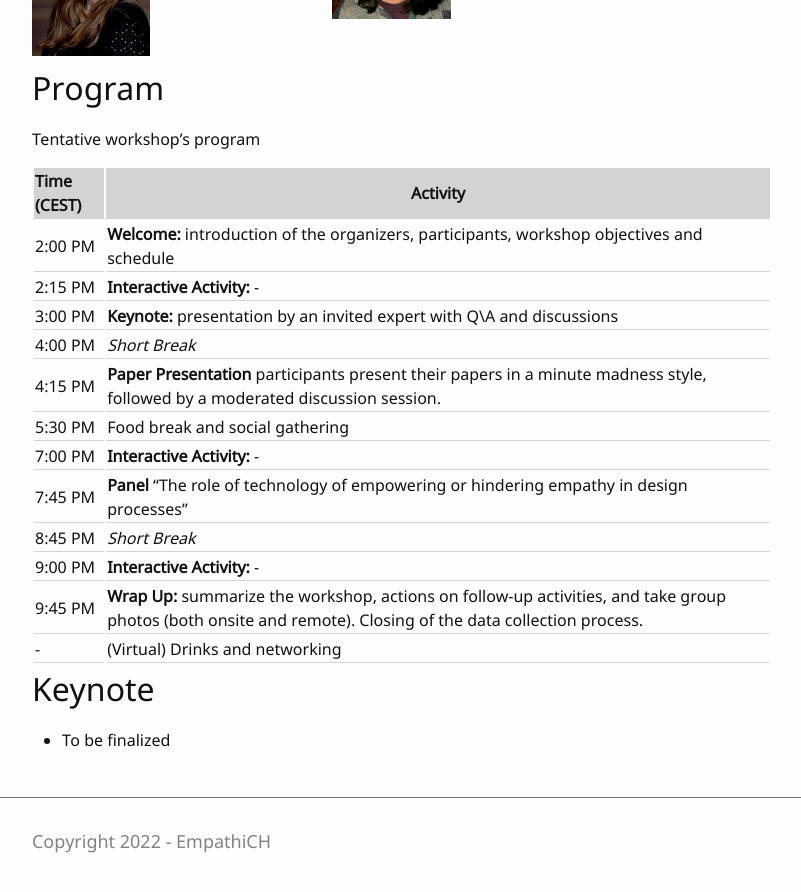
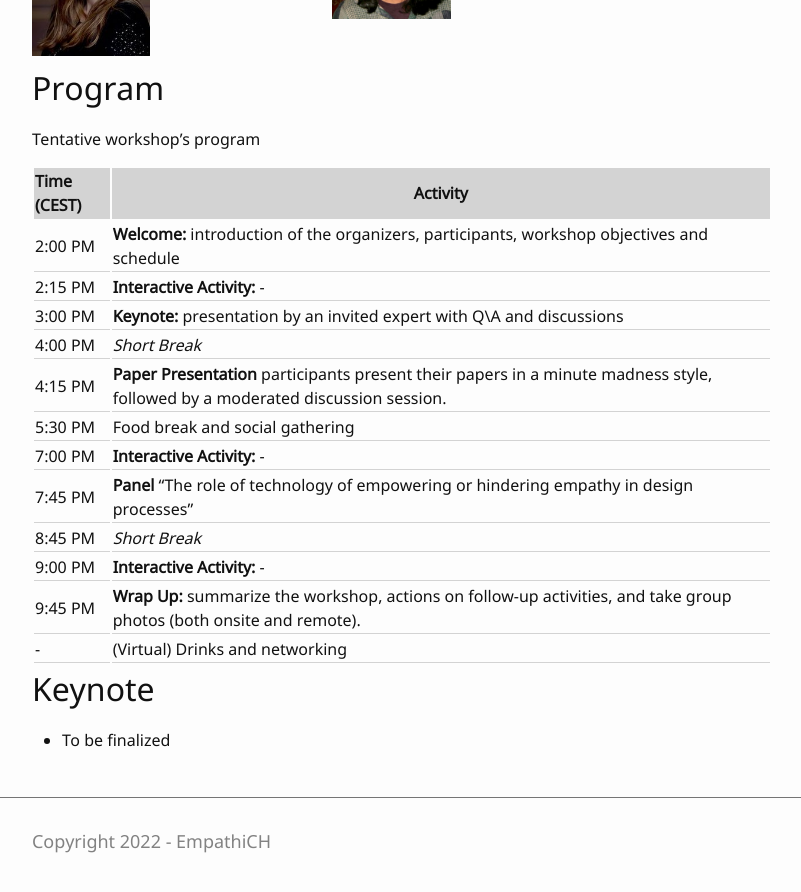
Before and after one commit to empathiCH/empathiCH.github.io, a Jekyll site: the page built from 3-program.md, in a window 1280 px wide and 900 px high, scrolled down 891 px. Shown: the top 892 px of the window, without its empty margins (238-1039 px from the left). Built offline with Jekyll 4.4.1, drawn with Linux system fonts in a browser that asks for light colours.

Commit message:
Update 3-program.md

```diff
--- a/3-program.md
+++ b/3-program.md
@@ -48,7 +48,7 @@ Tentative workshop's program
 | 7:45 PM | **Panel** "The role of technology of empowering or hindering empathy in design processes"                                                                                                   |
 | 8:45 PM  | *Short Break*                                                                                         |
 | 9:00 PM | **Interactive Activity:** -                                                                                                |
-| 9:45 PM | **Wrap Up:** summarize the workshop, actions on follow-up activities, and take group photos (both onsite and remote). Closing of the data collection process. |
+| 9:45 PM | **Wrap Up:** summarize the workshop, actions on follow-up activities, and take group photos (both onsite and remote). |
 |:------------|-----------------------------------------------------------------------------------------------------------------------------------------------------------------------|
 | - | (Virtual) Drinks and networking  |
 
```
Also changed, not shown: other parts of 3-program.md (+1 -1 lines).
